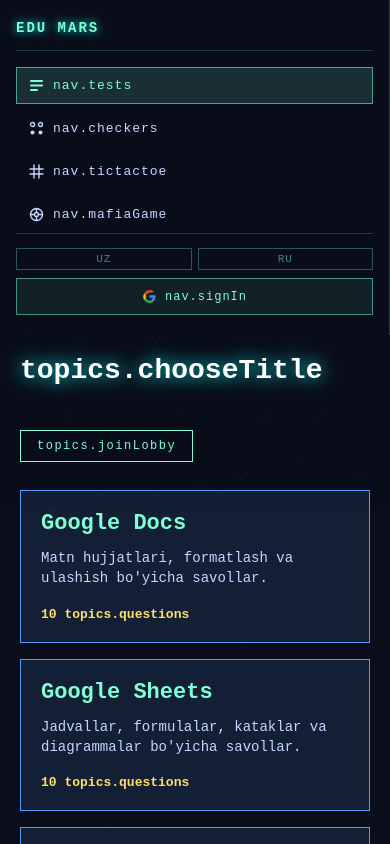
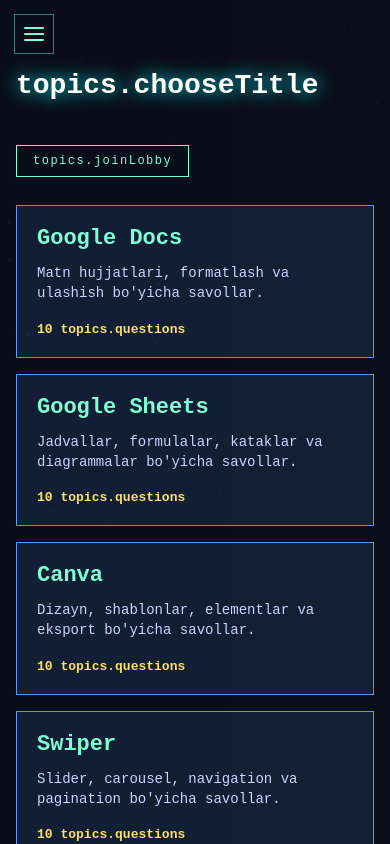
Before and after one commit to islomshahobiddinov/quiz-shooter, a React (Vite) app: page / in a window 390 px wide. Built offline with nearby package versions, Linux system fonts and the light colour scheme; no server answers; the HTML template or start-up script is replaced by a standard one.

Commit message:
responsive sidebar

```diff
--- a/src/App.css
+++ b/src/App.css
@@ -292,17 +292,93 @@
   background: rgba(127, 255, 212, 0.16);
 }
 
+.sidebar-toggle {
+  display: none;
+}
+
+.sidebar-backdrop {
+  display: none;
+}
+
 @media (max-width: 760px) {
-  .sidebar {
-    width: 100%;
-  }
-
   .topic-menu.has-sidebar {
     flex-direction: column;
   }
 
   .topic-menu.has-sidebar .topic-menu-inner {
-    padding: 20px;
+    padding: 70px 16px 20px;
+  }
+
+  .sidebar {
+    bottom: 0;
+    left: 0;
+    max-width: 86vw;
+    position: fixed;
+    top: 0;
+    transform: translateX(-100%);
+    transition: transform 0.25s ease;
+    width: 280px;
+    z-index: 30;
+  }
+
+  .sidebar.is-open {
+    transform: translateX(0);
+    box-shadow: 0 0 32px rgba(0, 255, 247, 0.18);
+  }
+
+  .sidebar-backdrop {
+    background: rgba(0, 0, 0, 0.55);
+    display: block;
+    inset: 0;
+    position: fixed;
+    z-index: 29;
+  }
+
+  .sidebar-toggle {
+    align-items: center;
+    background: rgba(10, 14, 26, 0.92);
+    border: 1px solid rgba(127, 255, 212, 0.45);
+    color: #7fffd4;
+    cursor: pointer;
+    display: flex;
+    height: 40px;
+    justify-content: center;
+    left: 14px;
+    padding: 0;
+    position: fixed;
+    top: 14px;
+    width: 40px;
+    z-index: 31;
+  }
+
+  .sidebar-toggle-icon {
+    display: inline-flex;
+    flex-direction: column;
+    gap: 4px;
+    height: 14px;
+    justify-content: space-between;
+    width: 20px;
+  }
+
+  .sidebar-toggle-icon span {
+    background: #7fffd4;
+    border-radius: 1px;
+    display: block;
+    height: 2px;
+    transition: transform 0.2s ease, opacity 0.2s ease;
+    width: 100%;
+  }
+
+  .sidebar-toggle-icon.is-open span:nth-child(1) {
+    transform: translateY(6px) rotate(45deg);
+  }
+
+  .sidebar-toggle-icon.is-open span:nth-child(2) {
+    opacity: 0;
+  }
+
+  .sidebar-toggle-icon.is-open span:nth-child(3) {
+    transform: translateY(-6px) rotate(-45deg);
   }
 }
 
--- a/src/components/Sidebar.tsx
+++ b/src/components/Sidebar.tsx
@@ -1,4 +1,5 @@
-import { NavLink } from 'react-router-dom'
+import { useEffect, useState } from 'react'
+import { NavLink, useLocation } from 'react-router-dom'
 import { useTranslation } from 'react-i18next'
 import type { User } from '@supabase/supabase-js'
 
@@ -77,6 +78,21 @@
 
 export function Sidebar({ user, userLabel, onSignIn, onSignOut }: SidebarProps) {
   const { t, i18n } = useTranslation()
+  const location = useLocation()
+  const [isOpen, setIsOpen] = useState(false)
+
+  useEffect(() => {
+    setIsOpen(false)
+  }, [location.pathname])
+
+  useEffect(() => {
+    if (!isOpen) return
+    const onKey = (e: KeyboardEvent) => {
+      if (e.key === 'Escape') setIsOpen(false)
+    }
+    window.addEventListener('keydown', onKey)
+    return () => window.removeEventListener('keydown', onKey)
+  }, [isOpen])
 
   const linkClass = ({ isActive }: { isActive: boolean }) =>
     `sidebar-link${isActive ? ' is-active' : ''}`
@@ -86,33 +102,58 @@
     localStorage.setItem('edu-mars:lang', lang)
   }
 
+  const handleNavClick = () => setIsOpen(false)
+
   return (
-    <aside className="sidebar">
+    <>
+      <button
+        type="button"
+        className="sidebar-toggle"
+        aria-label={isOpen ? 'Yopish' : 'Menyu'}
+        aria-expanded={isOpen}
+        onClick={() => setIsOpen((v) => !v)}
+      >
+        <span className={`sidebar-toggle-icon${isOpen ? ' is-open' : ''}`}>
+          <span />
+          <span />
+          <span />
+        </span>
+      </button>
+
+      {isOpen && (
+        <div
+          className="sidebar-backdrop"
+          onClick={() => setIsOpen(false)}
+          aria-hidden="true"
+        />
+      )}
+
+      <aside className={`sidebar${isOpen ? ' is-open' : ''}`}>
         <div className="sidebar-header">
           <span className="sidebar-brand">EDU MARS</span>
           {user && <span className="sidebar-user" title={userLabel}>{userLabel}</span>}
         </div>
 
         <nav className="sidebar-nav">
-        <NavLink to="/" end className={linkClass}>
+          <NavLink to="/" end className={linkClass} onClick={handleNavClick}>
             <IconQuiz />
             {t('nav.tests')}
           </NavLink>
           {user && (
-          <NavLink to="/my-quizzes" className={linkClass}>
+            <NavLink to="/my-quizzes" className={linkClass} onClick={handleNavClick}>
               <IconMyQuizzes />
               {t('nav.myTests')}
             </NavLink>
           )}
-        <NavLink to="/checkers" className={linkClass}>
+          <NavLink to="/checkers" className={linkClass} onClick={handleNavClick}>
             <IconCheckers />
             {t('nav.checkers')}
           </NavLink>
-        <NavLink to="/tictactoe" className={linkClass}>
+          <NavLink to="/tictactoe" className={linkClass} onClick={handleNavClick}>
             <IconTtt />
             {t('nav.tictactoe')}
           </NavLink>
-        <NavLink to="/mafia" className={linkClass}>
+          <NavLink to="/mafia" className={linkClass} onClick={handleNavClick}>
             <IconMafia />
             {t('nav.mafiaGame')}
           </NavLink>
@@ -147,5 +188,6 @@
           )}
         </div>
       </aside>
+    </>
   )
 }
```
Lines whose indentation alone changed are shown as unchanged.
